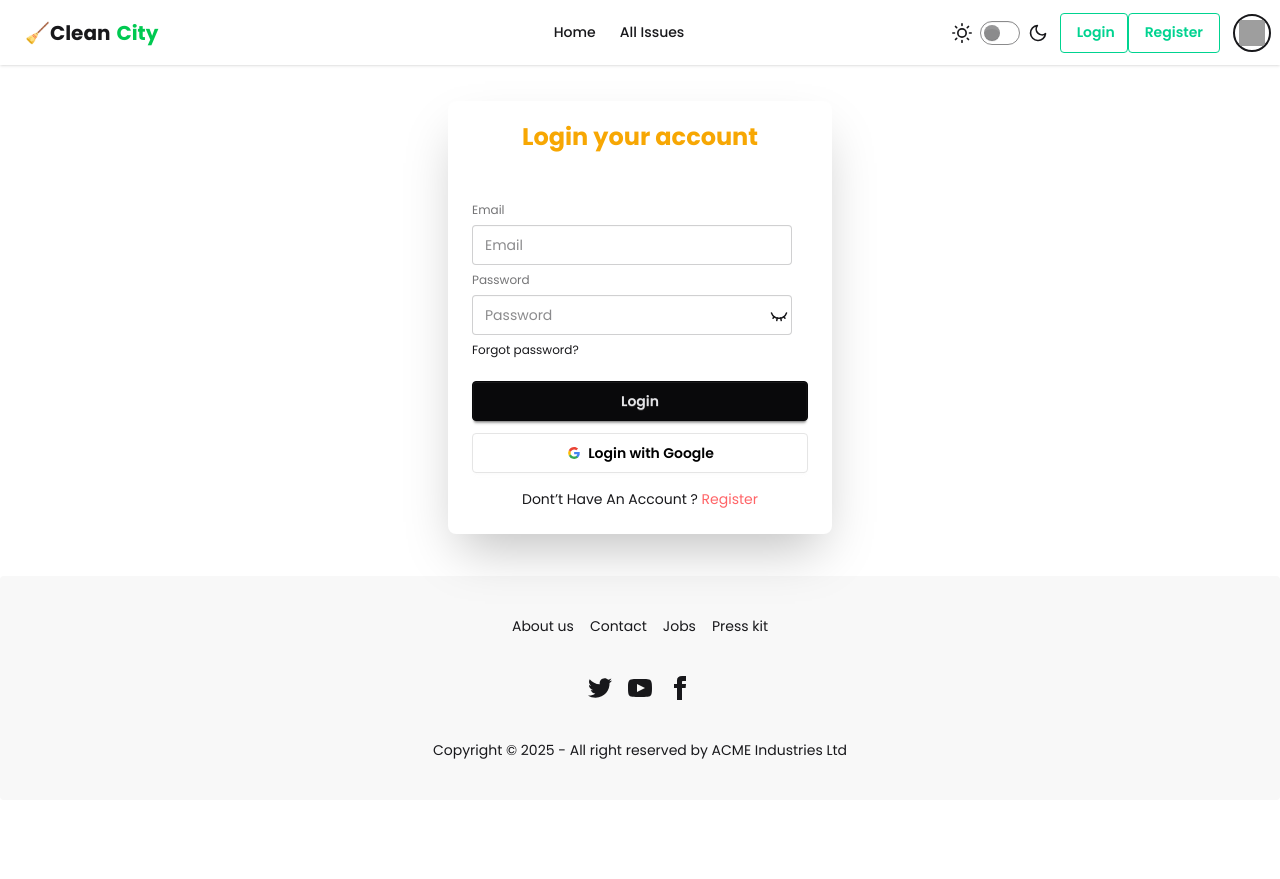
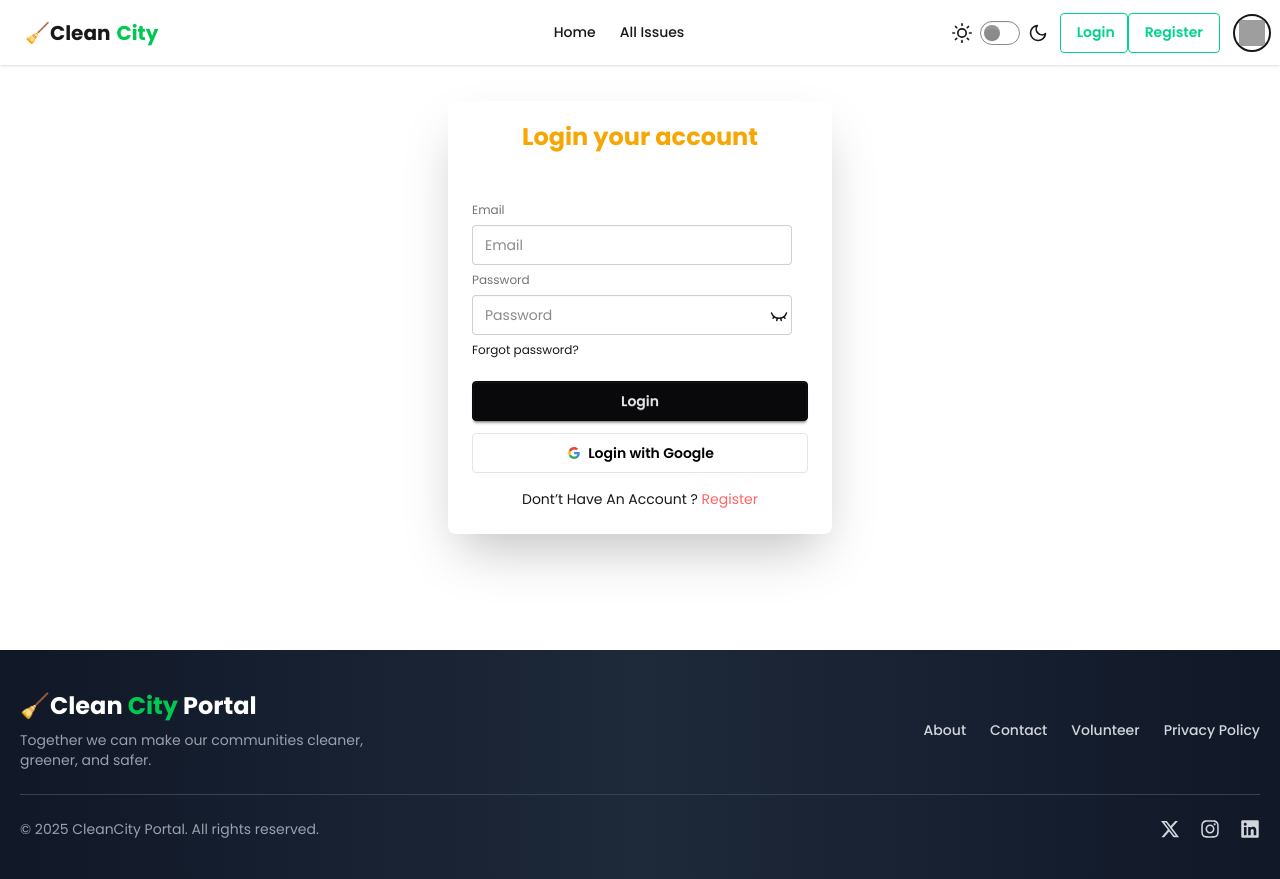
Before and after one commit to ashqrRhmn101/cleanCity-client, a React (Vite) app: page /login in a window 1280 px wide. Before the commit the page ends 800 px from the top, so only its background shows below. Built offline with nearby package versions, Linux system fonts and the light colour scheme; no server answers; grey boxes are pictures that could not be loaded.

Commit message:
Footer component completely setUp

```diff
--- a/src/Components/Footer.jsx
+++ b/src/Components/Footer.jsx
@@ -1,57 +1,94 @@
 import React from "react";
+import { Link } from "react-router";
+import { FaXTwitter, FaInstagram, FaLinkedin } from "react-icons/fa6";
 
 const Footer = () => {
   return (
-    <footer className="footer footer-horizontal footer-center bg-base-200 text-base-content rounded p-10">
-      <nav className="grid grid-flow-col gap-4">
-        <a className="link link-hover">About us</a>
-        <a className="link link-hover">Contact</a>
-        <a className="link link-hover">Jobs</a>
-        <a className="link link-hover">Press kit</a>
-      </nav>
-      <nav>
-        <div className="grid grid-flow-col gap-4">
-          <a>
-            <svg
-              xmlns="http://www.w3.org/2000/svg"
-              width="24"
-              height="24"
-              viewBox="0 0 24 24"
-              className="fill-current"
+    <footer className="bg-gradient-to-r from-gray-900 via-gray-800 to-gray-900 text-gray-300 py-10 mt-20">
+      <div className="max-w-7xl mx-auto px-5">
+        {/* Top Section */}
+        <div className="flex flex-col md:flex-row justify-between items-center gap-8 border-b border-gray-700 pb-6">
+          {/* Brand */}
+          <div className="text-center md:text-left">
+            <h2 className="text-2xl font-bold text-white mb-2">
+              <span>🧹Clean</span>
+              <span className="text-green-500"> City </span>  Portal
+            </h2>
+            <p className="text-sm text-gray-400 max-w-sm">
+              Together we can make our communities cleaner, greener, and safer.
+            </p>
+          </div>
+
+          {/* Navigation Links */}
+          <nav className="flex gap-6 text-sm font-medium">
+            <Link
+              to="/"
+              className="hover:text-green-400 transition-colors"
             >
-              <path d="M24 4.557c-.883.392-1.832.656-2.828.775 1.017-.609 1.798-1.574 2.165-2.724-.951.564-2.005.974-3.127 1.195-.897-.957-2.178-1.555-3.594-1.555-3.179 0-5.515 2.966-4.797 6.045-4.091-.205-7.719-2.165-10.148-5.144-1.29 2.213-.669 5.108 1.523 6.574-.806-.026-1.566-.247-2.229-.616-.054 2.281 1.581 4.415 3.949 4.89-.693.188-1.452.232-2.224.084.626 1.956 2.444 3.379 4.6 3.419-2.07 1.623-4.678 2.348-7.29 2.04 2.179 1.397 4.768 2.212 7.548 2.212 9.142 0 14.307-7.721 13.995-14.646.962-.695 1.797-1.562 2.457-2.549z"></path>
-            </svg>
-          </a>
-          <a>
-            <svg
-              xmlns="http://www.w3.org/2000/svg"
-              width="24"
-              height="24"
-              viewBox="0 0 24 24"
-              className="fill-current"
+              About
+            </Link>
+            <Link
+              to="/"
+              className="hover:text-green-400 transition-colors"
             >
-              <path d="M19.615 3.184c-3.604-.246-11.631-.245-15.23 0-3.897.266-4.356 2.62-4.385 8.816.029 6.185.484 8.549 4.385 8.816 3.6.245 11.626.246 15.23 0 3.897-.266 4.356-2.62 4.385-8.816-.029-6.185-.484-8.549-4.385-8.816zm-10.615 12.816v-8l8 3.993-8 4.007z"></path>
-            </svg>
-          </a>
-          <a>
-            <svg
-              xmlns="http://www.w3.org/2000/svg"
-              width="24"
-              height="24"
-              viewBox="0 0 24 24"
-              className="fill-current"
+              Contact
+            </Link>
+            <Link
+              to="/"
+              className="hover:text-green-400 transition-colors"
             >
-              <path d="M9 8h-3v4h3v12h5v-12h3.642l.358-4h-4v-1.667c0-.955.192-1.333 1.115-1.333h2.885v-5h-3.808c-3.596 0-5.192 1.583-5.192 4.615v3.385z"></path>
-            </svg>
-          </a>
+              Volunteer
+            </Link>
+            <Link
+              to="/"
+              className="hover:text-green-400 transition-colors"
+            >
+              Privacy Policy
+            </Link>
+          </nav>
         </div>
-      </nav>
-      <aside>
-        <p>
-          Copyright © {new Date().getFullYear()} - All right reserved by ACME
-          Industries Ltd
-        </p>
-      </aside>
+
+        {/* Bottom Section */}
+        <div className="flex flex-col md:flex-row justify-between items-center mt-6 gap-5">
+          {/* Copyright */}
+          <p className="text-sm text-gray-400 text-center md:text-left">
+            © {new Date().getFullYear()} CleanCity Portal. All rights reserved.
+          </p>
+
+          {/* Social Icons */}
+          <div className="flex gap-5 text-xl">
+            {/* X (Twitter) */}
+            <a
+              href="https://x.com/ashqrrmn"
+              target="_blank"
+              rel="noopener noreferrer"
+              className="hover:text-white transition-colors"
+            >
+              <FaXTwitter className="w-5 h-5 hover:scale-110 transition-transform" />
+            </a>
+
+            {/* Instagram */}
+            <a
+              href="https://www.instagram.com/_ashqrrmn/"
+              target="_blank"
+              rel="noopener noreferrer"
+              className="hover:text-pink-500 transition-colors"
+            >
+              <FaInstagram className="w-5 h-5 hover:scale-110 transition-transform" />
+            </a>
+
+            {/* LinkedIn */}
+            <a
+              href="https://www.linkedin.com/in/ashqrrhmn/"
+              target="_blank"
+              rel="noopener noreferrer"
+              className="hover:text-blue-500 transition-colors"
+            >
+              <FaLinkedin className="w-5 h-5 hover:scale-110 transition-transform" />
+            </a>
+          </div>
+        </div>
+      </div>
     </footer>
   );
 };
--- a/src/Pages/Issues/AddIssues.jsx
+++ b/src/Pages/Issues/AddIssues.jsx
@@ -70,7 +70,7 @@
   };
 
   return (
-    <div className="max-w-3xl mx-auto p-6 bg-blue-400 rounded-xl shadow-md mt-8">
+    <div className="max-w-3xl mx-auto p-6 bg-gradient-to-r from-green-400 to-blue-400 rounded-xl shadow-md mt-8">
       <h2 className="text-2xl font-bold text-center mb-6 ">
         🧹 Report a New Community Issue
       </h2>
@@ -205,7 +205,7 @@
         </div>
 
         {/* Submit Button */}
-        <button type="submit" className="btn btn-success w-full mt-4">
+        <button type="submit" className="btn btn-success w-full mt-4 text-white">
           Submit Issue
         </button>
       </form>
```
